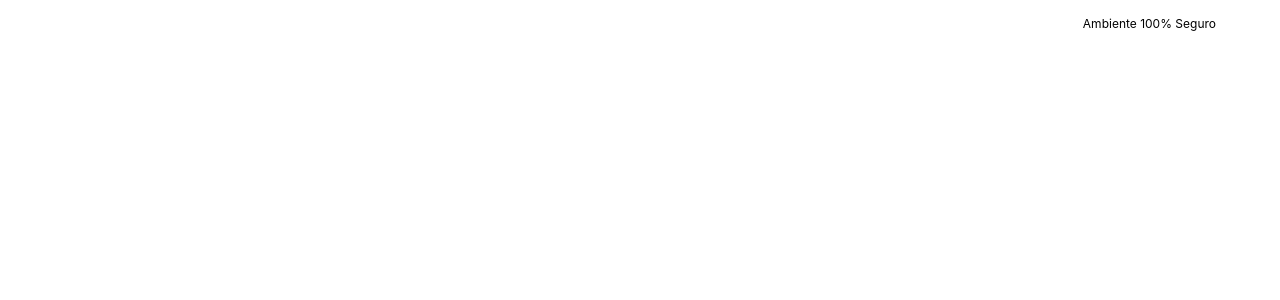
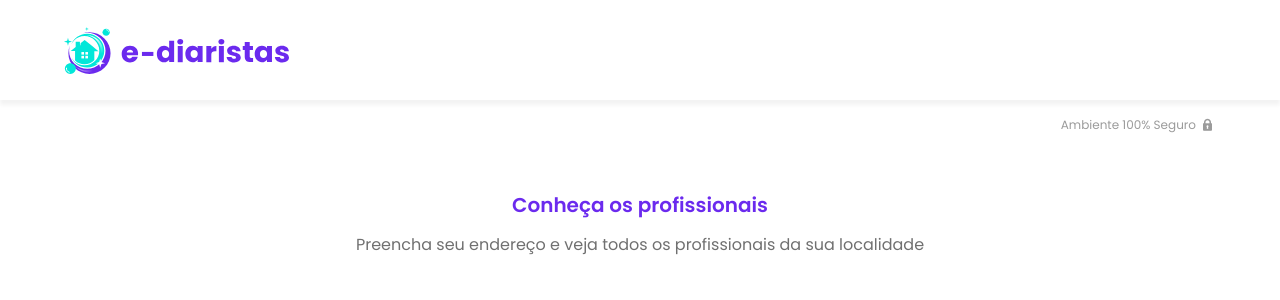
Before and after one commit to MariaMilena/ediarista, a Next.js app: page / in a window 1280 px wide. Shown: the top 300 px of the page. Built offline with nearby package versions, Linux system fonts and the light colour scheme.

Commit message:
Implementação do header

```diff
--- a/src/pages/_app.tsx
+++ b/src/pages/_app.tsx
@@ -1,7 +1,24 @@
-import '@styles/globals.css' // @styles = apelido definido no arquivo tsconfig para não precisar colocar todo o caminho da pasta
+import '@styles/globals.css'; // @styles = apelido definido no arquivo tsconfig para não precisar colocar todo o caminho da pasta
+import { ThemeProvider } from '@material-ui/core';
+import theme from 'ui/themes/theme';
+import Head from 'next/head';
+import Header from 'ui/components/surfaces/Header/Header';
 
 function MyApp({ Component, pageProps }) {
-  return <Component {...pageProps} />
+  return(   // <> 'React Fragment'
+    <>
+      <head>
+        <title>e-diarista</title>
+        <link rel="preconnect" href="https://fonts.gstatic.com"/>
+        <link href="https://fonts.googleapis.com/css2?family=Poppins:ital,wght@0,100;0,200;0,300;0,400;0,500;0,600;0,700;0,800;0,900;1,100;1,200;1,300;1,400;1,500;1,600;1,700;1,800;1,900&display=swap" rel="stylesheet"/>
+        <link href="/fonts/tw-icons/css/treinaweb-icons.css" rel="stylesheet" />
+      </head>
+      <ThemeProvider theme={theme}>
+        <Header/>
+        <Component {...pageProps} />
+      </ThemeProvider>
+    </>
+  ); // <Component {...pageProps} />  Componente da nossa página
 }
 
-export default MyApp
+export default MyApp;
--- a/src/pages/index.tsx
+++ b/src/pages/index.tsx
@@ -1,8 +1,15 @@
-import Head from 'next/head'
+import Head from 'next/head';
 import SafeEnvironment from 'ui/components/feedback/SafeEnvironment/SafeEnvironment';
+import PageTitle from 'ui/components/data-display/PageTitle/PageTitle';
 
 export default function Home() {
   return (
-    <SafeEnvironment/>
-  )
+    <div>
+      <SafeEnvironment/>
+      <PageTitle
+        title={'Conheça os profissionais'}
+        subtitle={'Preencha seu endereço e veja todos os profissionais da sua localidade'}
+      />
+    </div>
+  );
 }
--- /dev/null
+++ b/src/ui/components/data-display/PageTitle/PageTitle.style.tsx
@@ -0,0 +1,29 @@
+import { styled } from '@material-ui/core/styles';
+
+export const PageTitleContainer = styled('div')`
+    // margin: 40px 0; // 1° valor vertical, 2° valor horizontal
+    margin: ${({theme}) => theme.spacing(5) + ' ' + 0}; // 8px de distância
+    text-align: center;
+`;
+
+export const PageTitleStyled = styled('h2')`
+    margin: 0;
+    color: ${({theme}) => theme.palette.primary.main};  // propriedades do material ui
+    font-size: ${({theme}) => theme.typography.h6.fontSize};
+    font-weight: 600;
+
+    ${({theme}) => theme.breakpoints.down('md')}{ // Uma estilização diferente quando a tela diminui para um tamanho médio
+        font-size: ${({theme}) => theme.typography.body1.fontSize};
+    }
+`;
+
+export const PageSubtitleStyled = styled('h3')`
+    margin: ${({theme}) => theme.spacing(1.5) + ' ' + 0};
+    color: ${({theme}) => theme.palette.text.primary};
+    font-size: ${({theme}) => theme.typography.body1.fontSize};
+    font-weight: normal;
+
+    ${({theme}) => theme.breakpoints.down('md')}{
+        font-size: ${({theme}) => theme.typography.body2.fontSize};
+    }
+`;
--- /dev/null
+++ b/src/ui/components/data-display/PageTitle/PageTitle.tsx
@@ -0,0 +1,20 @@
+import React from "react";
+import { PageTitleContainer, PageTitleStyled, PageSubtitleStyled } from './PageTitle.style';
+
+interface PageTitleProps{
+    title: string;
+    subtitle?: string | JSX.Element; // JSX.Element(com elementos html) e a interrogação indica que é opicional
+}
+
+const PageTitle: React.FC<PageTitleProps> = (props) => { // props é objeto que tem acesso a todos a propriedades que passar para esse component
+    return (
+        <div>
+            <PageTitleContainer>
+                <PageTitleStyled>{props.title}</PageTitleStyled>
+                <PageSubtitleStyled>{props.subtitle}</PageSubtitleStyled>
+            </PageTitleContainer>
+        </div> // As chaves identificam as variáveis com este nome
+    );
+}
+
+export default PageTitle;
--- a/src/ui/components/feedback/SafeEnvironment/SafeEnvironment.style.tsx
+++ b/src/ui/components/feedback/SafeEnvironment/SafeEnvironment.style.tsx
@@ -1,7 +1,12 @@
 import { styled } from '@material-ui/core/styles'
 
 export const SafeEnvironmentContainer = styled('div')`
+    color: ${({theme}) => theme.palette.text.secondary};
+
+    padding: ${({theme}) => theme.spacing(5)} 0;
     text-align: right;
     padding: 16px 0;
     font-size: 12px;
 `;
+
+// background-color: ${({theme}) => theme.palette.background.default};
--- a/src/ui/components/feedback/SafeEnvironment/SafeEnvironment.tsx
+++ b/src/ui/components/feedback/SafeEnvironment/SafeEnvironment.tsx
@@ -6,7 +6,7 @@ const SafeEnvironment = () => {
     return (
         <SafeEnvironmentContainer>
             <Container>
-                Ambiente 100% Seguro
+                Ambiente 100% Seguro <i className={'twf-lock'}/>
             </Container>
         </SafeEnvironmentContainer>
     );
--- /dev/null
+++ b/src/ui/components/surfaces/Header/Header.style.tsx
@@ -0,0 +1,28 @@
+import { experimentalStyled as styled } from '@material-ui/core/styles';
+import { AppBar } from '@material-ui/core';
+
+export const HeaderAppBar = styled(AppBar)`
+    background-color: ${({ theme }) => theme.palette.background.paper};
+    box-shadow: 0px 5px 4px rgba(0, 0, 0, 0.05);
+
+    ${({ theme }) => theme.breakpoints.up('md')} {
+        .MuiToolbar-root {
+            height: 100px;
+        }
+    }
+
+    ${({ theme }) => theme.breakpoints.down('md')} {
+        .MuiToolbar-root {
+            display: flex;
+            justify-content: center;
+        }
+    }
+`;
+
+export const HeaderLogo = styled('img')`
+    height: 25px;
+
+    ${({ theme }) => theme.breakpoints.up('md')} {
+        height: 47px;
+    }
+`;
--- /dev/null
+++ b/src/ui/components/surfaces/Header/Header.tsx
@@ -0,0 +1,15 @@
+import React from 'react';
+import { HeaderAppBar, HeaderLogo } from './Header.style';
+import { Toolbar, Container } from '@material-ui/core';
+
+const Header: React.FC = () => {
+    return (
+        <HeaderAppBar position={'sticky'}>
+            <Toolbar component={Container}>
+                <HeaderLogo src={'/img/logos/logo.svg'} alt={'e-diaristas'} />
+            </Toolbar>
+        </HeaderAppBar>
+    ); // Toolbar, onde colocamos os elementos do menu
+};
+
+export default Header;
--- a/src/ui/styles/globals.css
+++ b/src/ui/styles/globals.css
@@ -2,15 +2,5 @@ html,
 body {
   padding: 0;
   margin: 0;
-  font-family: -apple-system, BlinkMacSystemFont, Segoe UI, Roboto, Oxygen,
-    Ubuntu, Cantarell, Fira Sans, Droid Sans, Helvetica Neue, sans-serif;
+  font-family: Poppins, sans-serif;
 }
-
-a {
-  color: inherit;
-  text-decoration: none;
-}
-
-* {
-  box-sizing: border-box;
-}
--- /dev/null
+++ b/src/ui/themes/theme.ts
@@ -0,0 +1,68 @@
+import { createTheme } from "@material-ui/core";
+
+const theme = createTheme({
+        palette: {
+            primary: {
+                light: '#9661ff',
+                main: '#6B2AEE',
+                dark: '#581ECD',
+            },
+            secondary: {
+                light: '#2bfff2',
+                main: '#02E7D9',
+                dark: '#1dd6cb',
+            },
+            text: {
+                primary: '#707070',
+                secondary: '#9B9B9B',
+            },
+            error: {
+                main: '#FC3C00',
+            },
+            warning: {
+                main: '#FCA600',
+            },
+            success: {
+                main: '#00D34D',
+            },
+            grey: {
+                50: '#FAFAFA',
+                100: '#F0F0F0',
+                200: '#D7D9DD',
+                300: '#C4C4C4',
+                400: '#9B9B9B',
+            },
+        },
+        typography: {
+            fontFamily: 'Poppins',
+        },
+        shape: {
+            borderRadius: '3px',
+        },
+        components: {
+            MuiButton: {
+                styleOverrides: {
+                    root: {
+                        textTransform: 'none',
+                    },
+                },
+                variants: [
+                    {
+                        props: { variant: 'contained', color: 'secondary' },
+                        style: {
+                            color: 'white',
+                        },
+                    },
+                ],
+            },
+            MuiPaper: {
+                styleOverrides: {
+                    root: {
+                        boxShadow: '0px 0px 39px rgba(0, 0, 0, 0.05)',
+                    },
+                },
+            },
+        },
+});
+
+export default theme;
```
